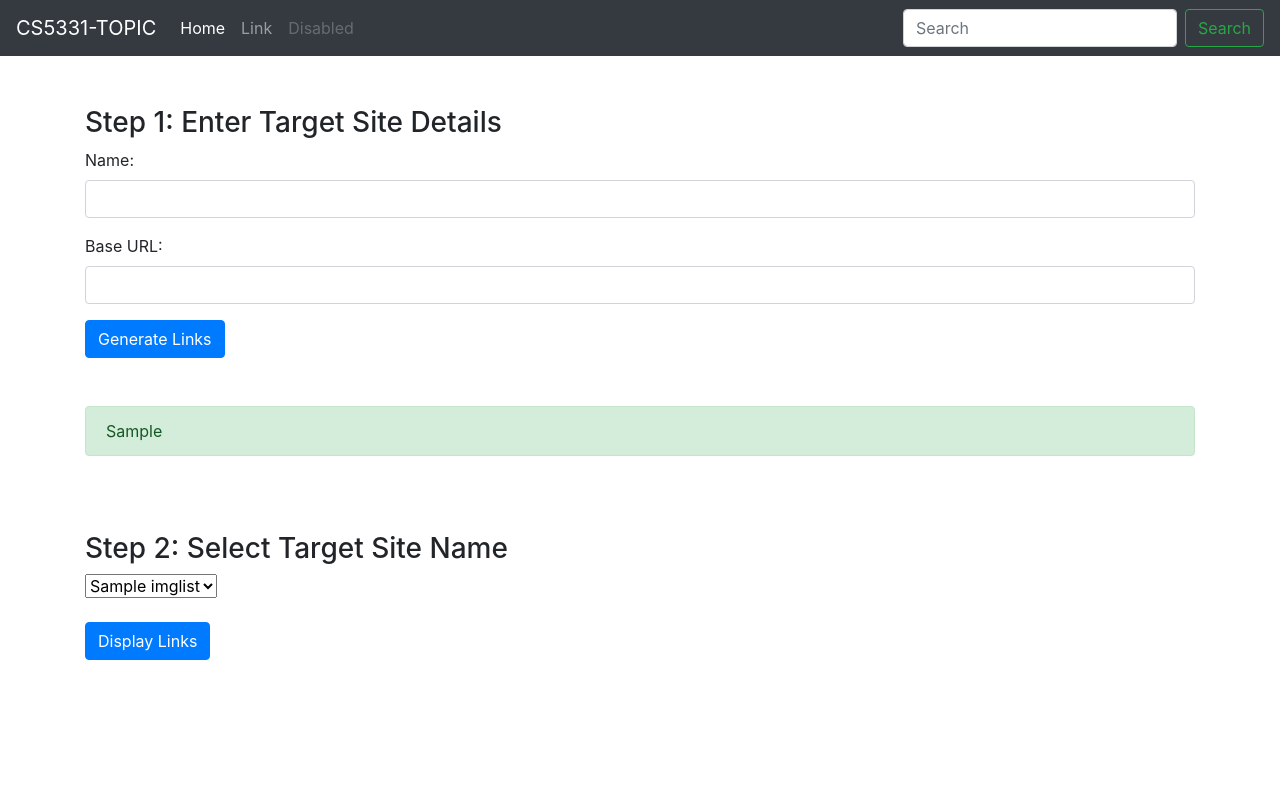
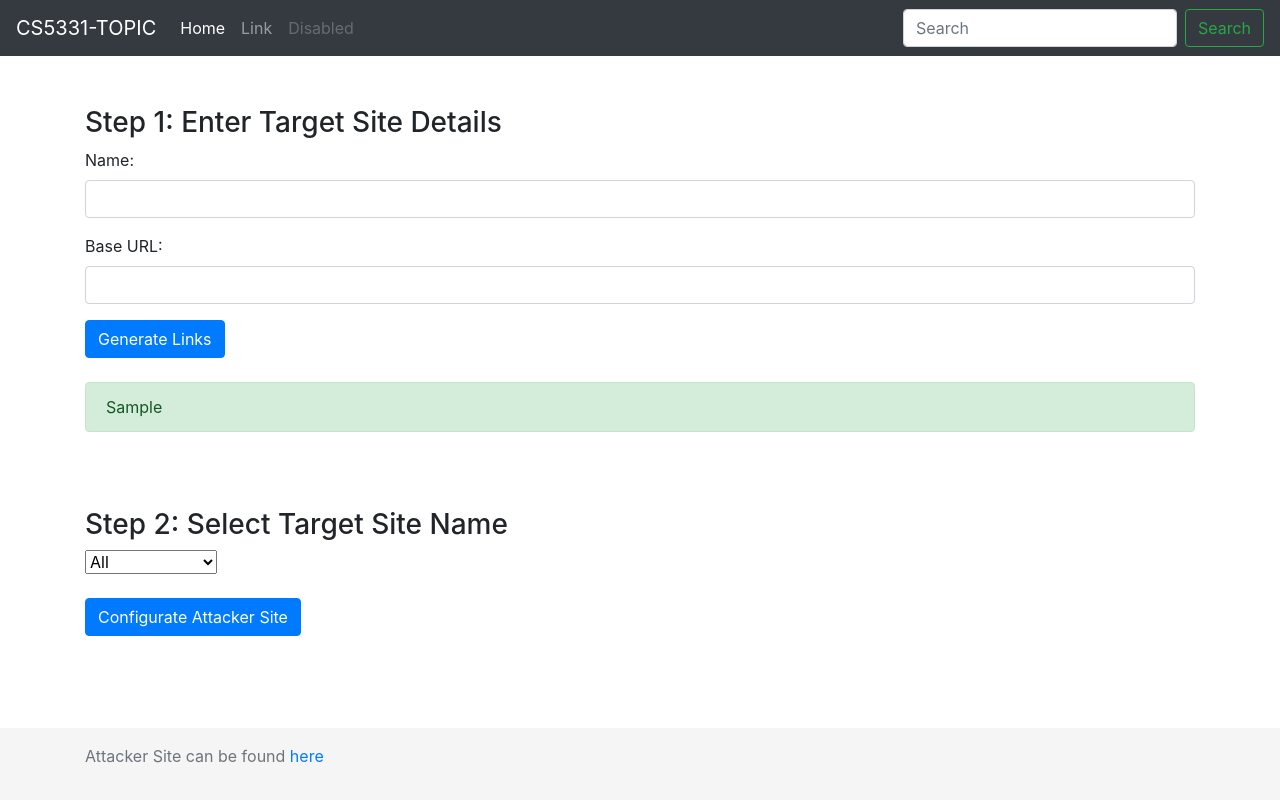
Before and after one commit to cambioforma/CS5331-Cross-Site-Timing-Attacks, a Flask app: template server/app/templates/admin.html in a window 1280 px wide. Run offline with Flask 2, Linux system fonts and the light colour scheme; the template is opened without the code that fills it: most values are stand-ins (such as "Sample title", 1, 10 or a date in 2020); some libraries are stand-ins or nearby versions.

Commit message:
Add button for configurating attacker site

```diff
--- a/server/app/app.py
+++ b/server/app/app.py
@@ -22,7 +22,9 @@ config = {
 }
 
 global getURLMode
+getURLMode = 0 # default mode
 global getURLBySite
+getURLBySite = ''
 
 errorMessage = 'Error: Missing Information.'
 failUpdate = 'Error: Database not updated. Was the site already added to the list?'
@@ -146,21 +148,25 @@ def getImgByName():
     #data = request.get_json()
     name = request.args.get('sitename', default = '', type = str)
 
+    global getURLBySite
+
     if name is None:
         return errorMessage
     else:
-        #name = data['sitename']
-        #app.logger.info(name)
-        result = getImagesFromDB(name)
-        if len(result) == 0:
-            return "No results found"
+        if name == "All":
+            # default configuration
+            getURLBySite = "All"
+            return redirect(url_for("admin", isConfig=True))
+        else:
+            result = getImagesFromDB(name)
+            if len(result) == 0:
+                return redirect(url_for("admin", isConfig=False))
 
-        global getURLBySite
-        getURLBySite = name
+            getURLBySite = name
 
-        global getURLMode
-        getURLMode = 1
-        return json.dumps(result)
+            global getURLMode
+            getURLMode = 1
+            return redirect(url_for("admin", isConfig=True))
 
 
 @app.route('/getTiming', methods=['POST'])
@@ -179,23 +185,25 @@ def getTiming():
 
 @app.route('/admin', methods=['GET'])
 def admin():
-    global getURLMode
-    #TODO: Add button to start using default mode
-    getURLMode = 0 # default mode
 
     noresults = ''
     generateFail = ''
     generateSuccess = ''
+    isConfig = False
 
     if 'generateFail' in request.args:
         generateFail = request.args['generateFail']
-    if 'generateSuccess' in request.args:
+    elif 'generateSuccess' in request.args:
         generateSuccess = request.args['generateSuccess']
-    if 'noresults' in request.args:
+    elif 'noresults' in request.args:
         noresults = request.args['noresults']
+    elif 'isConfig' in request.args:
+        isConfig = request.args['isConfig']
 
     imglist = getNameOfWebsiteFromDB()
-    return render_template("admin.html", imglist=imglist, generateFail=generateFail, generateSuccess=generateSuccess, noresults=noresults)
+    global getURLBySite
+
+    return render_template("admin.html", imglist=imglist, generateFail=generateFail, generateSuccess=generateSuccess, noresults=noresults, isConfig=isConfig, sitemode=getURLBySite)
 
 @app.route('/results', methods=['GET'])
 @app.route('/results/<threshold>', methods=['GET'])
--- a/server/app/database.py
+++ b/server/app/database.py
@@ -145,7 +145,7 @@ def getNameOfWebsiteFromDB():
     for row in rv:
         #name = row[0].decode()
         #base_url = row[1].decode()
-        name = row[0].decode()
+        name = row[0].decode().title()
 
         data.append(name)
 
--- a/server/app/templates/admin.html
+++ b/server/app/templates/admin.html
@@ -19,6 +19,20 @@ main > .container {
 
         code {
           font-size: 80%;
+        }
+        .bd-placeholder-img {
+        font-size: 1.125rem;
+        text-anchor: middle;
+        -webkit-user-select: none;
+        -moz-user-select: none;
+        -ms-user-select: none;
+        user-select: none;
+      }
+
+      @media (min-width: 768px) {
+        .bd-placeholder-img-lg {
+          font-size: 3.5rem;
+        }
       }
     </style>
 </head>
@@ -68,7 +82,7 @@ code {
 
 	        </form>
 
-	        <br/><br/>
+	        <br/>
 	        <div>
 	            {% if generateSuccess is defined and generateSuccess|length %}
                     <div class="alert alert-success" role="alert">
@@ -92,29 +106,38 @@ code {
 	            <form action="/getImages" method="GET">
 	                <div class="dropdown">
 		                <select name="sitename">
-
+		                    <option value="All">All</option>
 		                {% for name in imglist %}
-		                    <option value="{{name}}">{{name}}</option>
+		                    {% if name == sitemode %}
+		                        <option value="{{name}}" selected="selected">{{name}}</option>
+	                        {% else %}
+	                            <option value="{{name}}" >{{name}}</option>
+	                        {% endif %}
 		                {% endfor %}
 		                </select>
 		                <br><br>
-		                <input type="submit" class="btn btn-primary" value="Display Links">
+		                <input type="submit" class="btn btn-primary" value="Configurate Attacker Site">
 	                </div>
 	            </form>
             {% else %}
                 <p>No sites found. Please refer to step 1.</p>
             {% endif %}
-
+            <br/>
+	        {% if isConfig %}
+	            <div class="alert alert-success" role="alert">
+	                Successfully configured attacker site.
                 </div>
-
-
-        <!-- <p><a href="/results">Click here to view results</a></p>Fixed navbar -->
+	        {% endif %}
+	    </div>
+	    <div class="container">
+	        <h3 class-"mt-5"></h3>
+        </div>
 	</main>
 
-	<!-- <footer class="footer mt-auto py-3">
+	<footer class="footer mt-auto py-3">
       <div class="container">
-
+        <p class="text-muted">Attacker Site can be found <a href="http://127.0.0.1:5000/experiment">here</a></p>
       </div>
-    </footer>-->
+    </footer>
 </body>
 </html>
```
Lines whose indentation alone changed are shown as unchanged.
